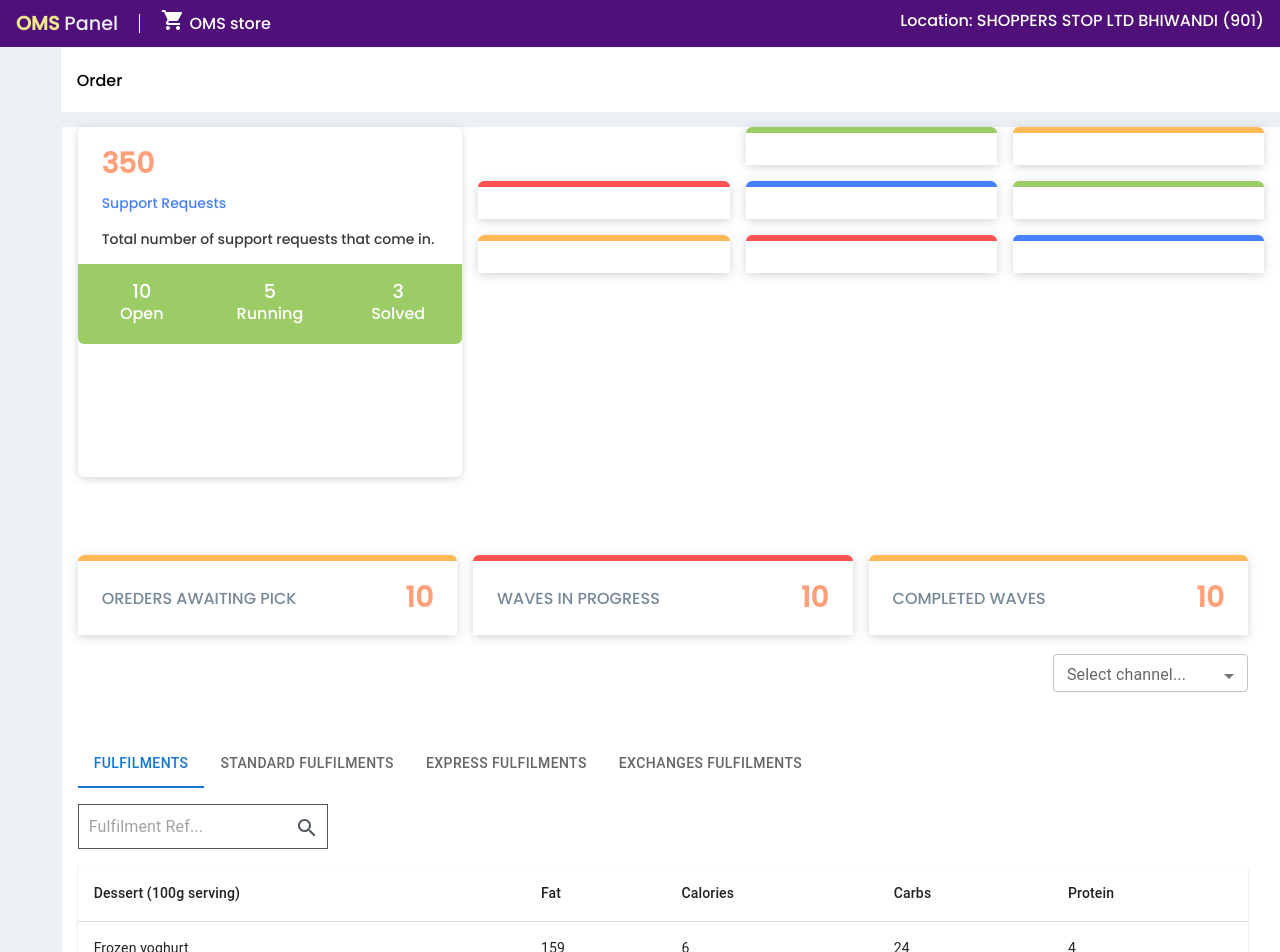
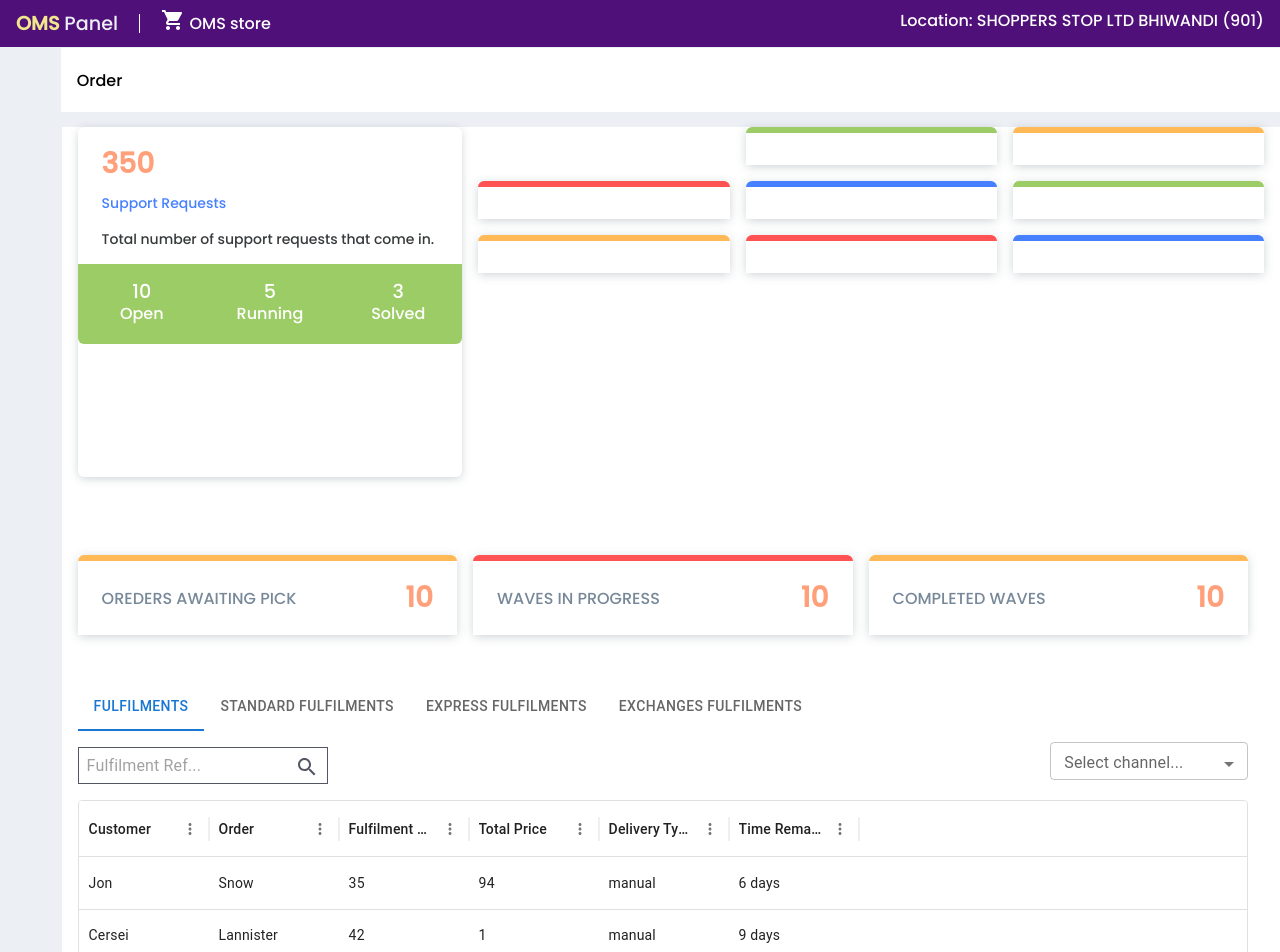
Before and after one commit to sshemantj/oms-panel, a Next.js app: page /demo in a window 1280 px wide. Shown: the top 952 px of the page. Built offline with nearby package versions, Linux system fonts and the light colour scheme.

Commit message:
table rows and columns changed

```diff
--- a/src/component/molecules/searchComponent/searchNav.module.scss
+++ b/src/component/molecules/searchComponent/searchNav.module.scss
@@ -29,7 +29,7 @@
     width: 100%;
     border-radius: 6px;
     input {
-      padding: 10px;
+      padding: 6px 8px;
     }
   }
   &.isActive {
--- a/src/constants/tableConstant.ts
+++ b/src/constants/tableConstant.ts
@@ -1,3 +1,5 @@
+import { GridColDef } from "@mui/x-data-grid";
+
 function createData(
   name: string,
   calories: number,
@@ -23,3 +25,130 @@ export const basicTableColumns = [
   "Carbs",
   "Protein",
 ];
+
+export const featuredColumns: GridColDef[] = [
+  //   { field: "id", headerName: "ID", width: 130 },
+  { field: "customer", headerName: "Customer", width: 130, align: "left" },
+  { field: "order", headerName: "Order", width: 130, align: "left" },
+  {
+    field: "fulfilmentRef",
+    headerName: "Fulfilment Ref",
+    // type: "number",
+    width: 130,
+    align: "left",
+  },
+  {
+    field: "totalPrice",
+    headerName: "Total Price",
+    // type: "number",
+    width: 130,
+    align: "left",
+  },
+  {
+    field: "deliveryType",
+    headerName: "Delivery Type",
+    // type: "number",
+    width: 130,
+    align: "left",
+  },
+  {
+    field: "timeRemaining",
+    headerName: "Time Remaining",
+    // type: "number",
+    width: 130,
+    align: "left",
+  },
+  //   {
+  //     field: "fullName",
+  //     headerName: "Full name",
+  //     description: "This column has a value getter and is not sortable.",
+  //     sortable: false,
+  //     width: 130,
+  //     align: "left",
+  //     valueGetter: (value, row) => `${row.customer || ""} ${row.order || ""}`,
+  //   },
+];
+
+export const featuredRows = [
+  {
+    id: 1,
+    order: "Snow",
+    customer: "Jon",
+    fulfilmentRef: 35,
+    totalPrice: Math.round(Math.random() * 100),
+    deliveryType: "manual",
+    timeRemaining: `${Math.ceil(Math.random() * 10)} days`,
+  },
+  {
+    id: 2,
+    order: "Lannister",
+    customer: "Cersei",
+    fulfilmentRef: 42,
+    totalPrice: Math.round(Math.random() * 100),
+    deliveryType: "manual",
+    timeRemaining: `${Math.ceil(Math.random() * 10)} days`,
+  },
+  {
+    id: 3,
+    order: "Lannister",
+    customer: "Jaime",
+    fulfilmentRef: 45,
+    totalPrice: Math.round(Math.random() * 100),
+    deliveryType: "manual",
+    timeRemaining: `${Math.ceil(Math.random() * 10)} days`,
+  },
+  {
+    id: 4,
+    order: "Stark",
+    customer: "Arya",
+    fulfilmentRef: 16,
+    totalPrice: Math.round(Math.random() * 100),
+    deliveryType: "manual",
+    timeRemaining: `${Math.ceil(Math.random() * 10)} days`,
+  },
+  {
+    id: 5,
+    order: "Targaryen",
+    customer: "Daenerys",
+    fulfilmentRef: null,
+    totalPrice: Math.round(Math.random() * 100),
+    deliveryType: "manual",
+    timeRemaining: `${Math.ceil(Math.random() * 10)} days`,
+  },
+  {
+    id: 6,
+    order: "Melisandre",
+    customer: null,
+    fulfilmentRef: 150,
+    totalPrice: Math.round(Math.random() * 100),
+    deliveryType: "manual",
+    timeRemaining: `${Math.ceil(Math.random() * 10)} days`,
+  },
+  {
+    id: 7,
+    order: "Clifford",
+    customer: "Ferrara",
+    fulfilmentRef: 44,
+    totalPrice: Math.round(Math.random() * 100),
+    deliveryType: "manual",
+    timeRemaining: `${Math.ceil(Math.random() * 10)} days`,
+  },
+  {
+    id: 8,
+    order: "Frances",
+    customer: "Rossini",
+    fulfilmentRef: 36,
+    totalPrice: Math.round(Math.random() * 100),
+    deliveryType: "manual",
+    timeRemaining: `${Math.ceil(Math.random() * 10)} days`,
+  },
+  {
+    id: 9,
+    order: "Roxie",
+    customer: "Harvey",
+    fulfilmentRef: 65,
+    totalPrice: Math.round(Math.random() * 100),
+    deliveryType: "manual",
+    timeRemaining: `${Math.ceil(Math.random() * 10)} days`,
+  },
+];
--- a/src/modules/homeModule/homeTable/index.tsx
+++ b/src/modules/homeModule/homeTable/index.tsx
@@ -1,11 +1,11 @@
 import React from "react";
-import BasicTable from "@/tables/basicTable";
-import { basicTableColumns, basicTableRows } from "@/constants/tableConstant";
+import { featuredColumns, featuredRows } from "@/constants/tableConstant";
+import FeaturedTable from "@/tables/featuredTable";
 
 const HomeTable = () => {
   return (
     <div>
-      <BasicTable {...{ columns: basicTableColumns, rows: basicTableRows }} />
+      <FeaturedTable {...{ columns: featuredColumns, rows: featuredRows }} />
     </div>
   );
 };
--- a/src/modules/homeModule/index.tsx
+++ b/src/modules/homeModule/index.tsx
@@ -39,24 +39,29 @@ const HomeModule = () => {
             );
           })}
         </Grid>
-        <Grid container mt={3}>
-          <Grid style={{ margin: "0 0 0 auto", padding: "0" }} item md={2}>
-            <ChannelSelectDropDown
-              {...{
-                currValue,
-                setCurrValue,
-              }}
-            />
-          </Grid>
-        </Grid>
       </Grid>
       <Grid sm={12} md={12} mt={3} item style={{ padding: 0 }}>
         <Grid container spacing={2} mt={1}>
           <Grid sm={12} md={12} item>
             <HomeTabs />
           </Grid>
-          <Grid sm={12} md={12} item>
-            <SearchComponent label="Fulfilment Ref..." />
+          <Grid container mt={2}>
+            <Grid sm={12} md={10} pl={"1rem"} item>
+              <SearchComponent label="Fulfilment Ref..." />
+            </Grid>
+            <Grid
+              style={{ marginLeft: "auto", padding: "0" }}
+              item
+              sm={12}
+              md={2}
+            >
+              <ChannelSelectDropDown
+                {...{
+                  currValue,
+                  setCurrValue,
+                }}
+              />
+            </Grid>
           </Grid>
           <Grid sm={12} md={12} item>
             <HomeTable />
--- /dev/null
+++ b/src/tables/featuredTable/index.tsx
@@ -0,0 +1,30 @@
+import React from "react";
+import { DataGrid, GridColDef } from "@mui/x-data-grid";
+
+interface IProps {
+  columns: GridColDef[];
+  rows: any[];
+}
+
+const FeaturedTable = (props: IProps) => {
+  const { columns, rows } = props;
+
+  return (
+    <div style={{ height: 400, width: "100%" }}>
+      <DataGrid
+        rows={rows}
+        columns={columns}
+        initialState={{
+          pagination: {
+            paginationModel: { page: 0, pageSize: 10 },
+          },
+        }}
+        pageSizeOptions={[10, 30, 50, 100]}
+        // checkboxSelection
+        disableColumnResize
+      />
+    </div>
+  );
+};
+
+export default FeaturedTable;
```
